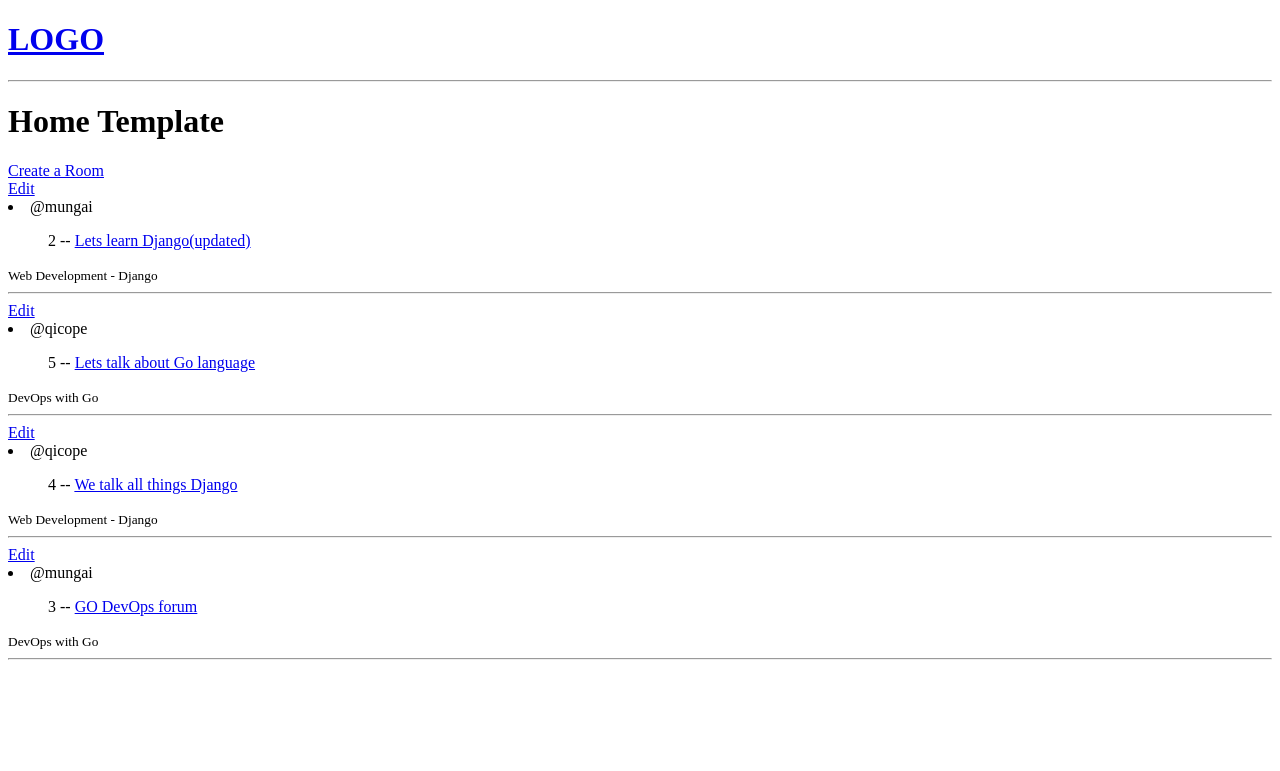
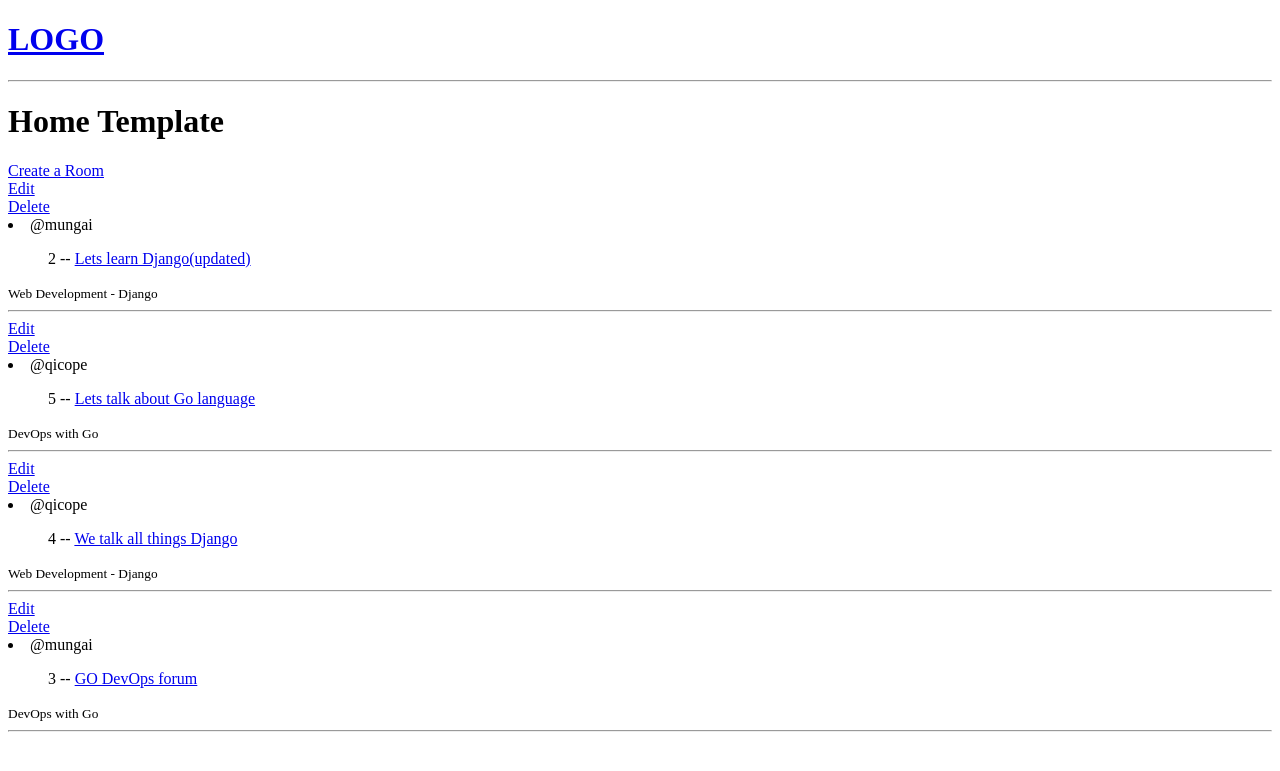
Before and after one commit to MunBrian/study_django_app, a Django app: page / in a window 1280 px wide. Shown: the top 771 px of the page. Run offline with Django 4.2, Linux system fonts and the light colour scheme; data comes from the database, SQL or seed files in the repository; both versions use the stored data as it was after the commit.

Commit message:
added delete func to delete room. Added delete template with button to confirm or go back

```diff
--- a/base/templates/base/home.html
+++ b/base/templates/base/home.html
@@ -9,7 +9,8 @@
     <a href="{% url 'create-room' %}">Create a Room</a>
     {% for room in rooms %}
     <div>
-        <a href="{% url 'update-room' room.id %}">Edit</a>
+        <a href="{% url 'update-room' room.id %}">Edit</a> <br>
+        <a href="{% url 'delete-room' room.id %}">Delete</a>
         <li>
             <span>@{{room.host.username}}</span>
             <ul>{{room.id}} -- <a href="{% url 'room' room.id %}">{{room.name}}</a></ul>
--- a/base/urls.py
+++ b/base/urls.py
@@ -6,5 +6,6 @@ urlpatterns = [
     path("", views.home, name="home"),
     path("room/<str:pk>/", views.room, name="room"),
     path("create-room/", views.create_room, name="create-room"),
-    path("update-room/<str:pk>/", views.update_room, name="update-room")
+    path("update-room/<str:pk>/", views.update_room, name="update-room"),
+    path("delete-room/<str:pk>/", views.delete_room, name="delete-room")
 ]
--- a/base/views.py
+++ b/base/views.py
@@ -11,17 +11,21 @@ from .forms import RoomForm
 #     {'id': 3, 'name': "I love React "},
 # ]
 
-
+# get all rooms
 def home(request):
     rooms = Room.objects.all()
     context = {'rooms': rooms}
     return render(request, 'base/home.html', context)
+
+# get requested rooms func
 
 
 def room(request, pk):
     room = Room.objects.get(id=pk)
     context = {'room': room}
     return render(request, 'base/room.html', context)
+
+# create func
 
 
 def create_room(request):
@@ -37,6 +41,7 @@ def create_room(request):
     return render(request, 'base/room_form.html', context)
 
 
+# update func
 def update_room(request, pk):
     room = Room.objects.get(id=pk)
     form = RoomForm(instance=room)  # prefill form with the fetched room value
@@ -49,3 +54,12 @@ def update_room(request, pk):
             return redirect("home")
     context = {'form': form}
     return render(request, 'base/room_form.html', context)
+
+
+# delete func
+def delete_room(request, pk):
+    room = Room.objects.get(id=pk)
+    if request.method == "POST":
+        room.delete()  # delete room from DB
+        return redirect('home')
+    return render(request, 'base/delete.html', {'obj': room})
```
Also changed, not shown: base/templates/base/delete.html (added, +13 -0 lines), db.sqlite3.
